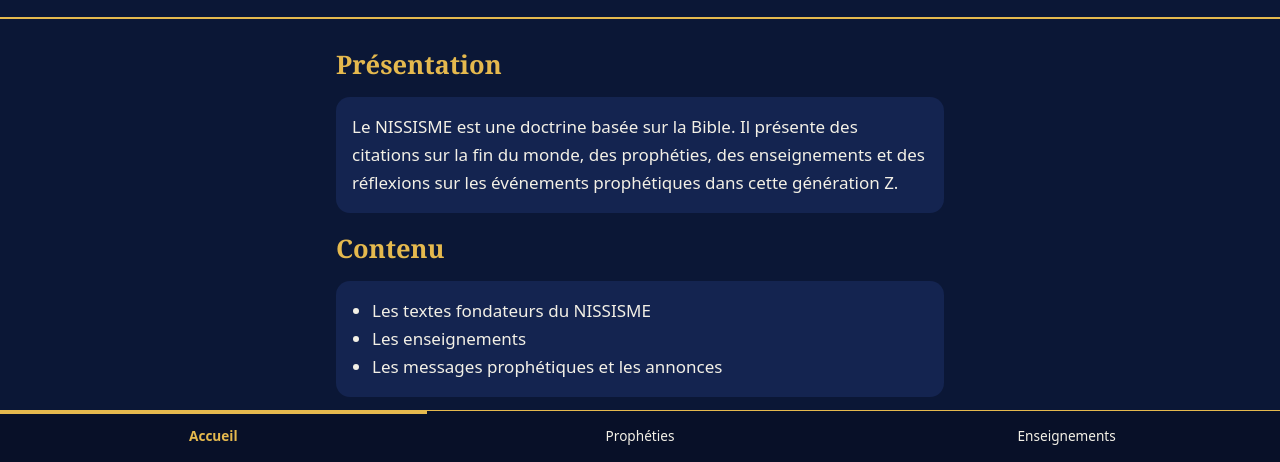
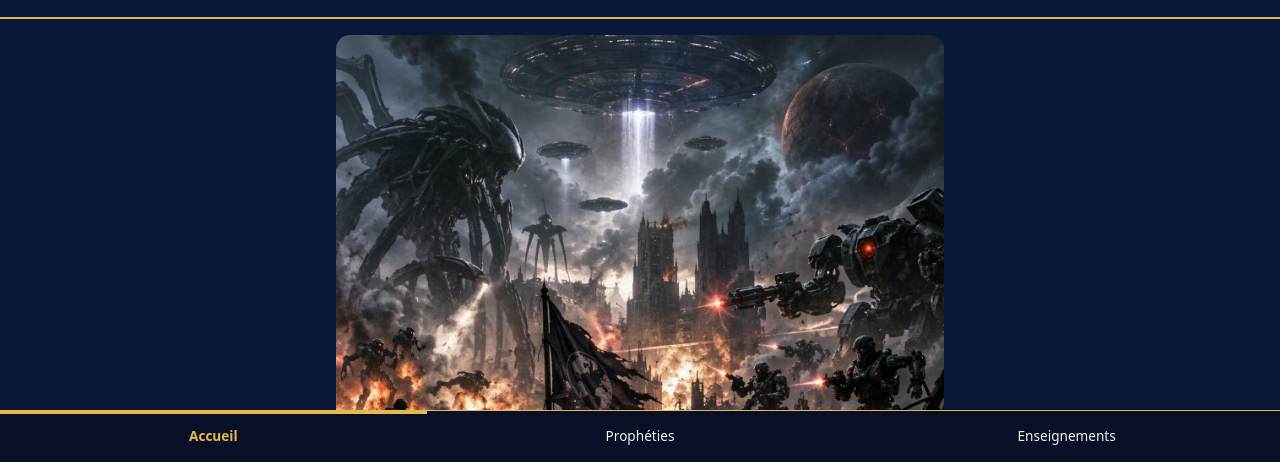
Before and after one commit to portiernissimalango-commits/NISSISME-, a plain HTML site: page index.html in a window 1280 px wide. Shown: the part 294-756 px from the top of the page. Drawn offline with Linux system fonts and the light colour scheme; no server answers.

Commit message:
Add image element for 'Dernier Âge des hommes'

```diff
--- a/index.html
+++ b/index.html
@@ -24,6 +24,7 @@ article h3{margin:0 0 8px;color:var(--or);font-size:1.1rem}
 article p{margin:0;white-space:pre-line}
 ul{margin:0;padding-left:20px}
 .couverture{display:block;width:100%;max-width:300px;margin:0 auto 14px;border-radius:8px}
+.affiche{display:block;width:100%;border-radius:14px;margin:0 0 16px}
 nav{position:fixed;left:0;right:0;bottom:0;display:grid;grid-template-columns:repeat(3,1fr);background:#081028;border-top:1px solid var(--or);padding-bottom:env(safe-area-inset-bottom)}
 nav button{background:none;border:0;border-top:3px solid transparent;color:var(--texte);font:inherit;font-size:.85rem;padding:11px 2px;cursor:pointer}
 nav button[aria-current="page"]{color:var(--or);border-top-color:var(--or);font-weight:700}
@@ -37,6 +38,7 @@ nav button[aria-current="page"]{color:var(--or);border-top-color:var(--or);font-
 </header>
 <main>
   <section id="accueil">
+    <img class="affiche" src="accueil.jpg" alt="Affiche : Dernier Âge des hommes" onerror="this.remove()">
     <h2>Présentation</h2>
     <article><p>Le NISSISME est une doctrine basée sur la Bible. Il présente des citations sur la fin du monde, des prophéties, des enseignements et des réflexions sur les événements prophétiques dans cette génération Z.</p></article>
     <h2>Contenu</h2>
```
